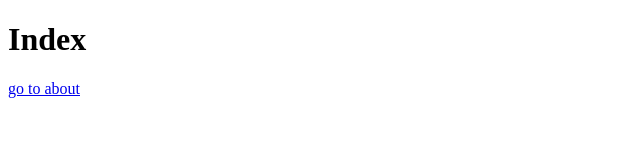
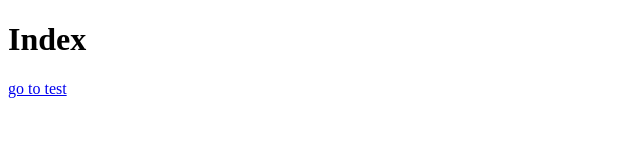
Before and after one commit to Maxime-Paget/test, a plain HTML site: page index.html in a window 1280 px wide. Shown: the full height of the page, 0-640 px from the left. Drawn offline with Linux system fonts and the light colour scheme.

Commit message:
Update index.html

```diff
--- a/index.html
+++ b/index.html
@@ -8,7 +8,7 @@
 <body>
     <main>
         <h1>Index</h1>
-        <a href="/about"> go to about </a>
+        <a href="/about"> go to test </a>
     </main>
 </body>
 </html>
```
